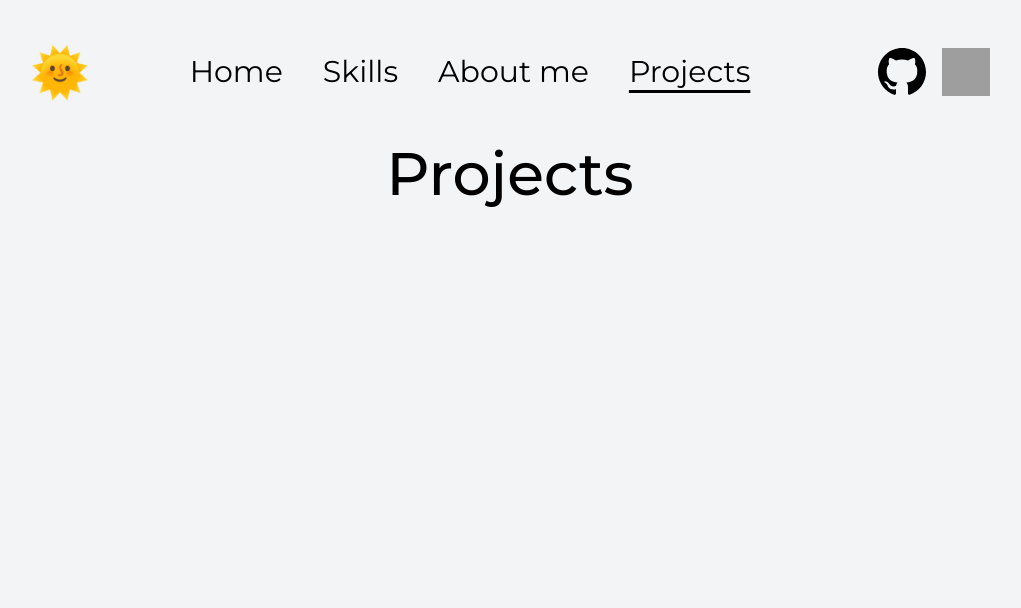
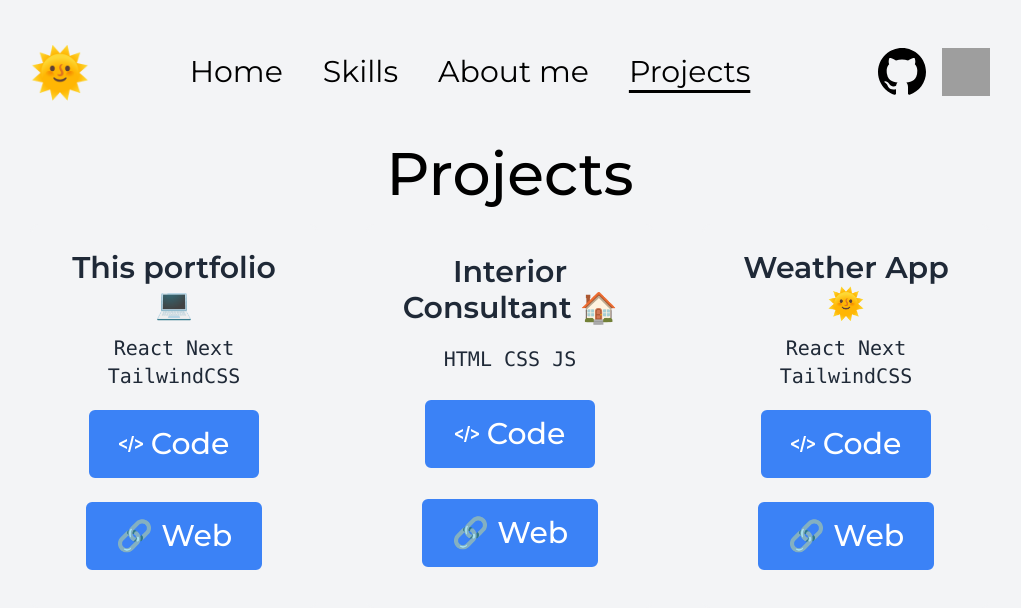
Before and after one commit to alereyleyva/alereyleyva.dev, a Next.js app: page /projects in a window 1280 px wide. Shown: the top 608 px of the page, without its empty margins (130-1151 px from the left). Built offline with nearby package versions, Linux system fonts and the light colour scheme; grey boxes are pictures that could not be loaded.

Commit message:
Projects view - first approach

```diff
--- /dev/null
+++ b/SVG/CodeSVG.jsx
@@ -0,0 +1,17 @@
+import React from 'react';
+
+function CodeSVG() {
+  return (
+    <svg
+      xmlns="http://www.w3.org/2000/svg"
+      width={24}
+      height={24}
+      viewBox="0 0 24 24"
+      className="svg"
+    >
+      <path d="M24 10.935v2.131l-8 3.947v-2.23L21.64 12 16 9.21V6.987l8 3.948zM8 14.783L2.36 12 8 9.21V6.987l-8 3.948v2.131l8 3.947v-2.23zM15.047 4h-2.078L8.958 20h2.073l4.016-16z" />
+    </svg>
+  );
+}
+
+export default CodeSVG;
--- /dev/null
+++ b/components/ProjectCard.jsx
@@ -0,0 +1,26 @@
+import React from 'react';
+import Button from './Button';
+import CodeSVG from '../SVG/CodeSVG';
+
+export default function ProjectCard({ name, web, code, techs }) {
+  const styles = `
+    h-96 lg:h-80 sm:w-full  border-2 border-gray-100
+    flex flex-col items-center justify-around
+    p-6 rounded-lg
+    text-gray-800 dark:text-white font-medium
+  `;
+
+  return (
+    <div className={styles}>
+      <h2 className="text-3xl lg:text-2xl font-semibold">{name}</h2>
+      <h3 className="font-mono font-normal sm:text-lg text-center mb-2">
+        {techs}
+      </h3>
+      <Button href={code}>
+        <CodeSVG />
+        Code
+      </Button>
+      <Button href={web}>🔗 Web</Button>
+    </div>
+  );
+}
--- /dev/null
+++ b/data/projects.js
@@ -0,0 +1,22 @@
+const projects = [
+  {
+    name: 'This portfolio 💻',
+    techs: 'React Next TailwindCSS',
+    web: 'https://alereyleyva.dev',
+    code: 'https://github.com/alereyleyva/alereyleyva.dev',
+  },
+  {
+    name: 'Interior Consultant 🏠',
+    techs: 'HTML CSS JS',
+    web: 'https://interior-consultant-app.vercel.app/',
+    code: 'https://github.com/AleReyLeyva/Interior-Consultant',
+  },
+  {
+    name: 'Weather App 🌞',
+    web: 'https://dev-weather-app.vercel.app/',
+    code: 'https://github.com/alereyleyva/weather-app',
+    techs: 'React Next TailwindCSS',
+  },
+];
+
+export default projects;
--- a/pages/projects.js
+++ b/pages/projects.js
@@ -1,5 +1,31 @@
 import React from 'react';
+import ProjectCard from '../components/ProjectCard';
+import projects from '../data/projects';
 
 export default function Projects() {
-  return <h1>Projects</h1>;
+  return (
+    <>
+      <div>
+        <h1>Projects</h1>
+        <div className="projects-grid gap-12">
+          {projects.map((project) => (
+            <ProjectCard {...project} key={project.name} />
+          ))}
+        </div>
+      </div>
+      <style jsx>{`
+        .projects-grid {
+          display: grid;
+          place-items: center;
+          grid-template-columns: repeat(auto-fill, minmax(12rem, 1fr));
+        }
+
+        @media (min-width: 475px) {
+          .projects-grid {
+            grid-template-columns: repeat(auto-fill, minmax(16rem, 1fr));
+          }
+        }
+      `}</style>
+    </>
+  );
 }
```
